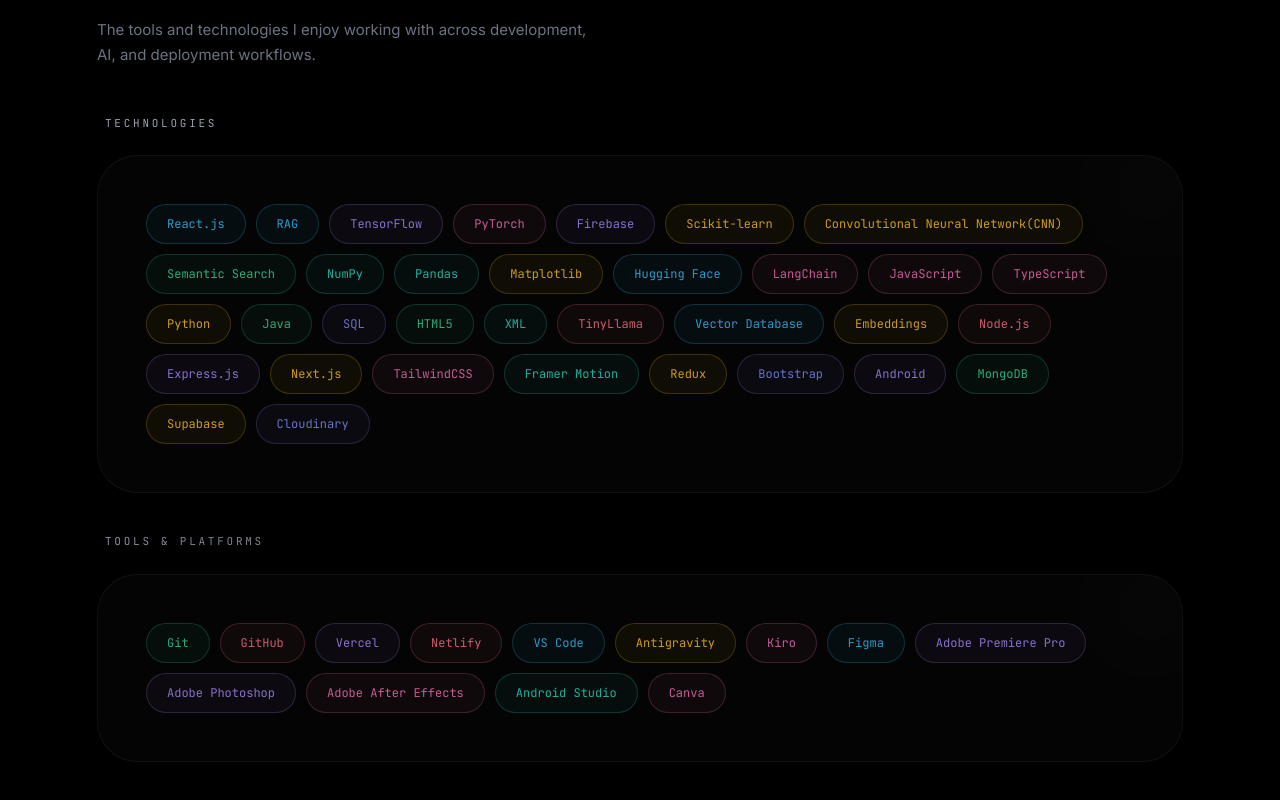
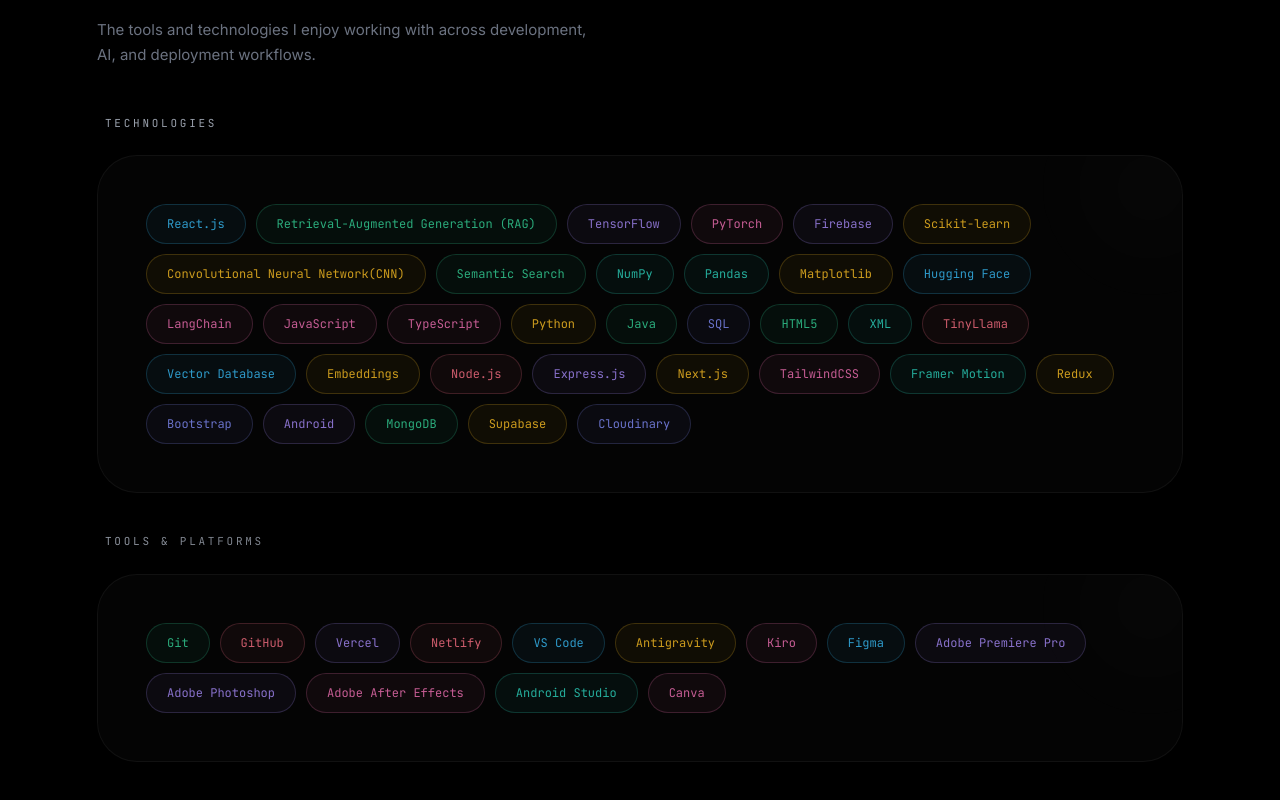
Before and after one commit to seffhunnn/Portfolio, a React (Vite) app: page / in a window 1280 px wide. Shown: the part 3245-4045 px from the top of the page. Built offline with nearby package versions, Linux system fonts and the light colour scheme.

Commit message:
bug fixing

```diff
--- a/src/data.js
+++ b/src/data.js
@@ -65,7 +65,7 @@ export const experiences = [
 ]
 
 export const techStack = [
-  'React.js','RAG','TensorFlow', 'PyTorch','Firebase', 'Scikit-learn', 'Convolutional Neural Network(CNN)', 'Semantic Search','NumPy', 'Pandas','Matplotlib', 'Hugging Face', 'LangChain','JavaScript', 'TypeScript', 'Python', 'Java', 'SQL', 'HTML5', 'XML','TinyLlama','Vector Database','Embeddings','Node.js', 'Express.js', 'Next.js', 'TailwindCSS','Framer Motion', 'Redux', 'Bootstrap','Android', 'MongoDB', 'Supabase', 'Cloudinary'
+  'React.js','Retrieval-Augmented Generation (RAG)','TensorFlow', 'PyTorch','Firebase', 'Scikit-learn', 'Convolutional Neural Network(CNN)', 'Semantic Search','NumPy', 'Pandas','Matplotlib', 'Hugging Face', 'LangChain','JavaScript', 'TypeScript', 'Python', 'Java', 'SQL', 'HTML5', 'XML','TinyLlama','Vector Database','Embeddings','Node.js', 'Express.js', 'Next.js', 'TailwindCSS','Framer Motion', 'Redux', 'Bootstrap','Android', 'MongoDB', 'Supabase', 'Cloudinary'
 ]
 
 export const toolsAndPlatforms = [
```
